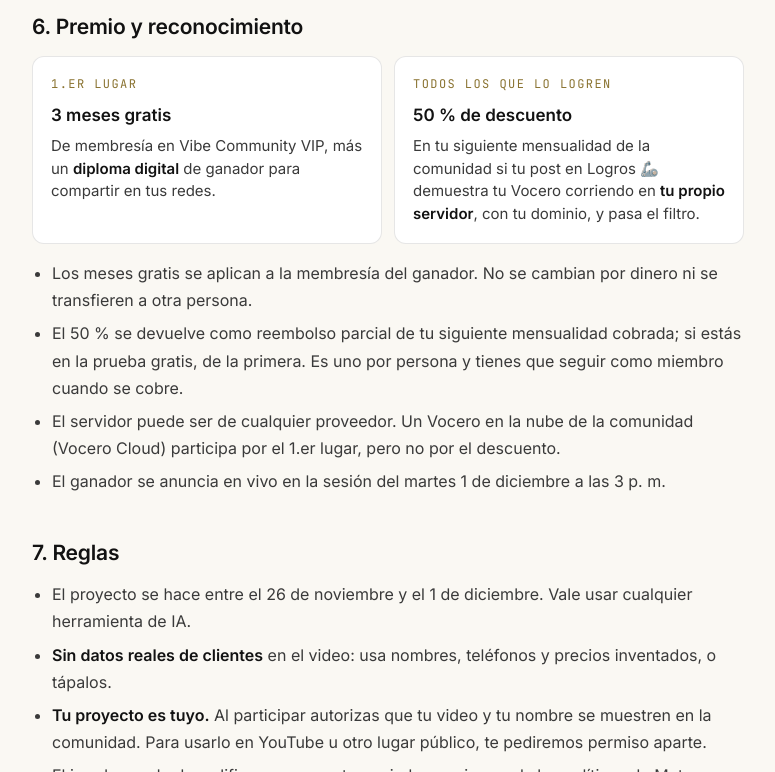
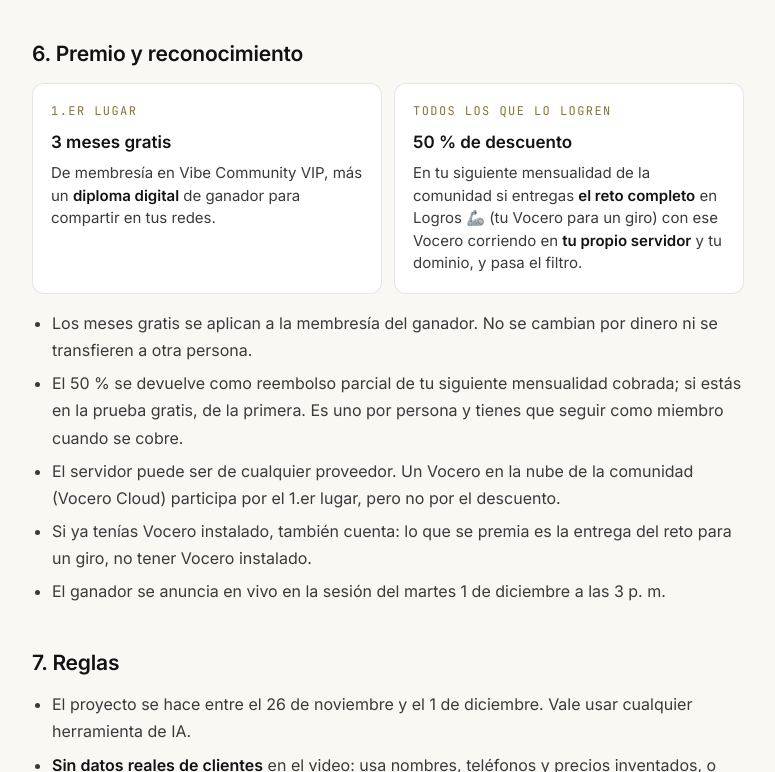
Before and after one commit to kevinrivm/aishia-website, a plain HTML site: page hackathon/index.html in a window 1280 px wide. Shown: the part 2936-3708 px from the top of the page, without its empty margins (252-1027 px from the left). Drawn offline with Linux system fonts and the light colour scheme.

Commit message:
Hackathon: el 50 % requiere entregar el reto completo para un giro
Co-Authored-By: Claude Opus 5.5 <noreply@anthropic.com>

```diff
--- a/hackathon/index.html
+++ b/hackathon/index.html
@@ -97,7 +97,7 @@
         <li><strong>Los 3 problemas reales de ese giro</strong> que tu agente resuelve, y cómo los conoces (trabajaste ahí, tienes un cliente, platicaste con un dueño…).</li>
         <li><strong>Un video de 3 minutos como máximo</strong> en el que se vea al agente contestando una conversación difícil: una pregunta de precio, una objeción, una cita y una petición de hablar con una persona.</li>
         <li><strong>El prompt o la skill</strong> con la que lo configuraste, para que otro miembro pueda repetirlo.</li>
-        <li><strong>Para el 50 % de descuento:</strong> la dirección de tu dominio abriendo tu Vocero, que corre en tu propio servidor.</li>
+        <li><strong>Para el 50 % de descuento:</strong> además de todo lo anterior, la dirección de tu dominio abriendo tu Vocero, que corre en tu propio servidor, y en el video ese mismo Vocero configurado para tu giro.</li>
         <li><em>Opcional:</em> la prueba de que un dueño real de ese giro lo vio y te respondió (captura o audio, con su permiso).</li>
       </ul>
 
@@ -132,12 +132,13 @@
       <h2>6. Premio y reconocimiento</h2>
       <div class="hk-prizes hk-prizes-two">
         <div class="hk-prize"><span class="mono gold">1.er lugar</span><h3>3 meses gratis</h3><p>De membresía en Vibe Community VIP, más un <strong>diploma digital</strong> de ganador para compartir en tus redes.</p></div>
-        <div class="hk-prize"><span class="mono gold">Todos los que lo logren</span><h3>50 % de descuento</h3><p>En tu siguiente mensualidad de la comunidad si tu post en Logros 🦾 demuestra tu Vocero corriendo en <strong>tu propio servidor</strong>, con tu dominio, y pasa el filtro.</p></div>
+        <div class="hk-prize"><span class="mono gold">Todos los que lo logren</span><h3>50 % de descuento</h3><p>En tu siguiente mensualidad de la comunidad si entregas <strong>el reto completo</strong> en Logros 🦾 (tu Vocero para un giro) con ese Vocero corriendo en <strong>tu propio servidor</strong> y tu dominio, y pasa el filtro.</p></div>
       </div>
       <ul>
         <li>Los meses gratis se aplican a la membresía del ganador. No se cambian por dinero ni se transfieren a otra persona.</li>
         <li>El 50 % se devuelve como reembolso parcial de tu siguiente mensualidad cobrada; si estás en la prueba gratis, de la primera. Es uno por persona y tienes que seguir como miembro cuando se cobre.</li>
         <li>El servidor puede ser de cualquier proveedor. Un Vocero en la nube de la comunidad (Vocero Cloud) participa por el 1.er lugar, pero no por el descuento.</li>
+        <li>Si ya tenías Vocero instalado, también cuenta: lo que se premia es la entrega del reto para un giro, no tener Vocero instalado.</li>
         <li>El ganador se anuncia en vivo en la sesión del martes 1 de diciembre a las 3 p. m.</li>
       </ul>
 
```
